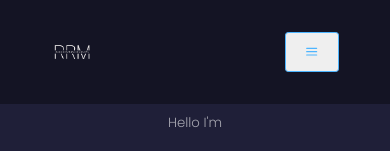
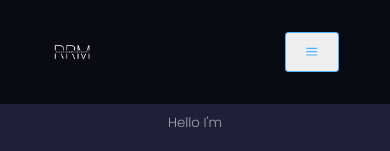
Before and after one commit to Rashmiranjan117/Rashmiranjan117.github.io, a React (Create React App) app: page / in a window 390 px wide. Shown: the top 151 px of the page. Built offline with nearby package versions, Linux system fonts and the light colour scheme.

Commit message:
updated github links and updated media queries and css

```diff
--- a/src/components/navbar/navbar.css
+++ b/src/components/navbar/navbar.css
@@ -3,7 +3,7 @@ nav{
     height: auto;
     display: grid;
     place-items: center;
-    background: rgba(0,0,0,0.35);
+    background: rgba(0,0,0,0.65);
     position: fixed;
     top: 0;
     left: 0;
--- a/src/components/project/Projects.jsx
+++ b/src/components/project/Projects.jsx
@@ -40,8 +40,7 @@ const Projects = () => {
             </div>
             <div className="project__item-cta">
               <a
-                href="https://github.com/Rashmiranjan117/Rashmi
-ranjan_Mahanta-cold-lamp-3047-"
+                href="https://github.com/Rashmiranjan117/Rashmiranjan_Mahanta-cold-lamp-3047-Construct-week-project"
                 className="btn"
                 target="_blank"
               >
--- a/src/components/project/project.css
+++ b/src/components/project/project.css
@@ -45,5 +45,6 @@
     display: grid;
     grid-template-columns: 1fr;
     gap: 0.8rem;
+    width: 90%;
 }
 }
--- a/src/components/skills/skills.css
+++ b/src/components/skills/skills.css
@@ -70,7 +70,7 @@
     }
 
     .experience__container>div{
-        width: 100%;
+        width: 90%;
         padding: 2rem 1rem;
     }
 }
```
